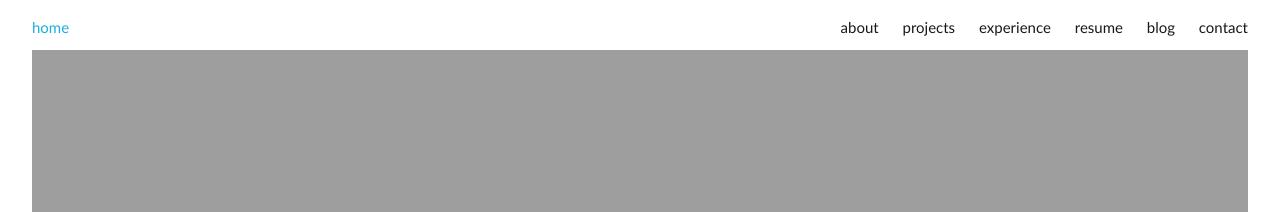
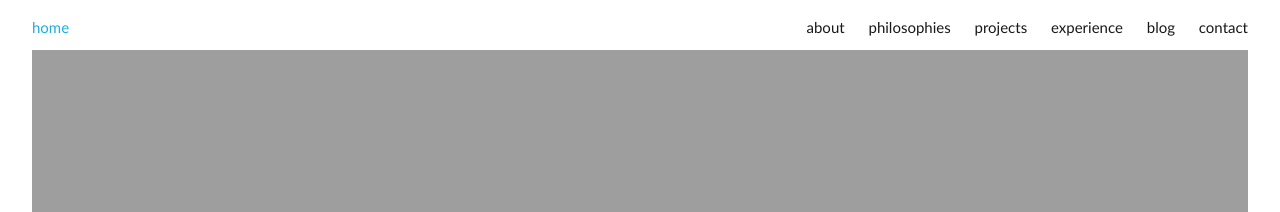
Before and after one commit to hvanopstal/hvanopstal.github.io, a Jekyll site: the page index.html, which Jekyll copies as it is, in a window 1280 px wide. Shown: the top 212 px of the page. Built offline with Jekyll 4.4.1, drawn with Linux system fonts in a browser that asks for light colours; some web fonts are replaced.

Commit message:
Update index.html

```diff
--- a/index.html
+++ b/index.html
@@ -25,9 +25,9 @@
       </div>
       <ul class="nav">
         <li><a href="#about">about</a></li>
-        <li><a href="/Projects">projects</a></li>
-        <li><a href="/Experience">experience</a></li>
-        <li><a href="/Resume">resume</a></li>
+        <li><a href="#philosophies">philosophies</a></li>
+        <li><a href="#projects">projects</a></li>
+        <li><a href="#experience">experience</a></li>
         <li><a href="/Blog">blog</a></li>
         <li><a href="#contact">contact</a></li>
       </ul>
```
